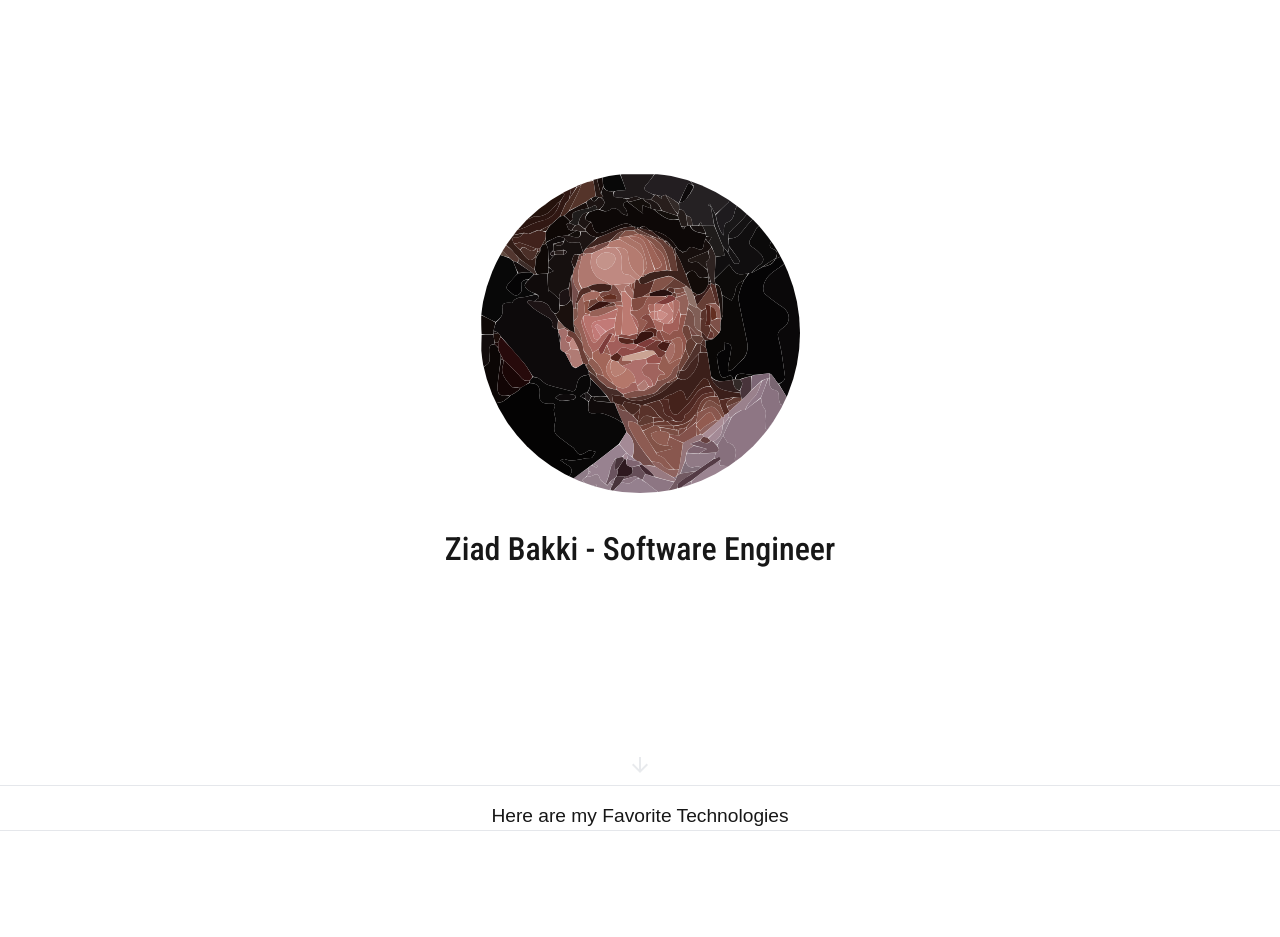
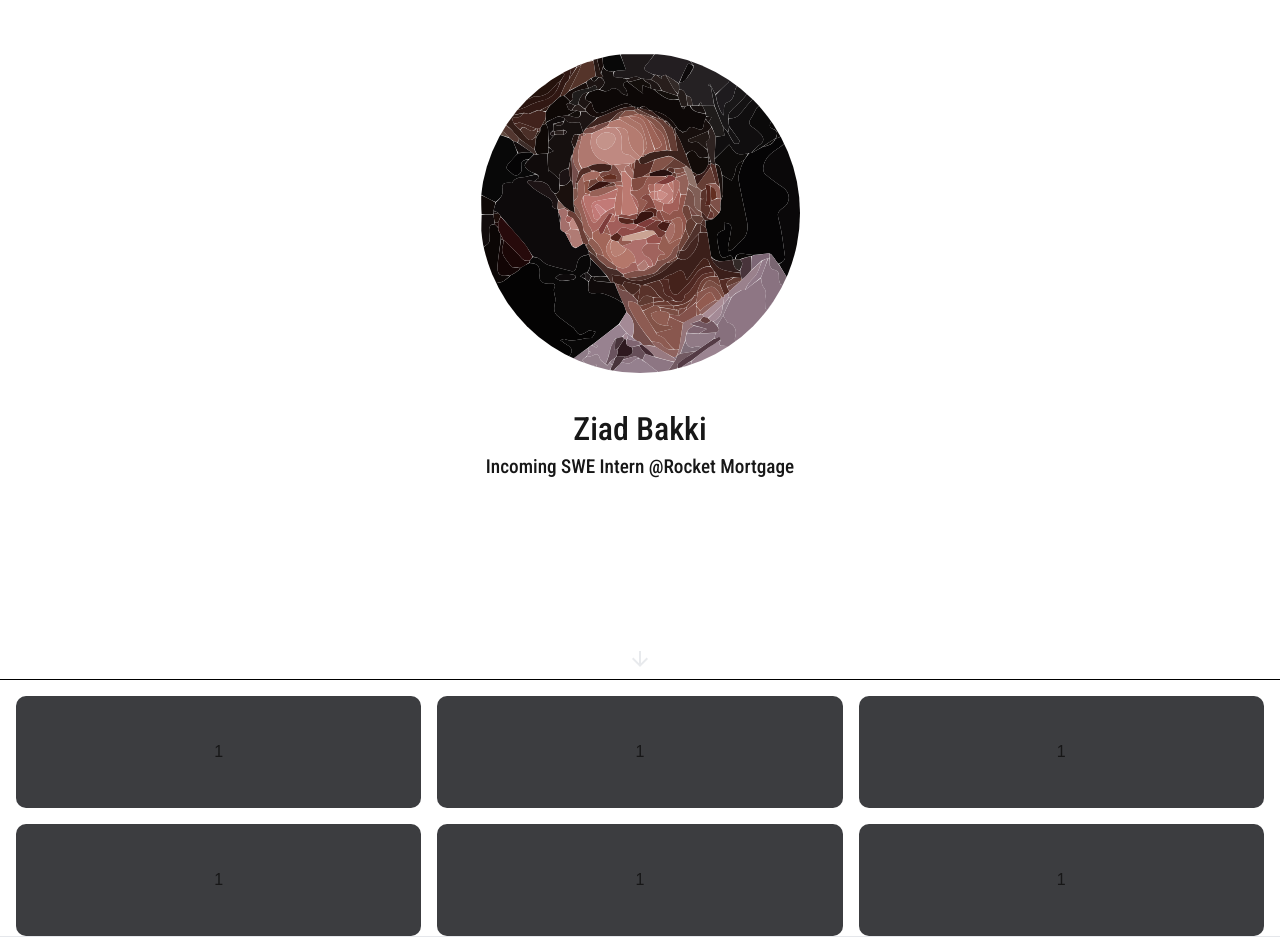
Before and after one commit to ziad-bakki/React-Portfolio, a Next.js app: page / in a window 1280 px wide. Before the commit the page ends 831 px from the top, so only its background shows below. Built offline with nearby package versions, Linux system fonts and the light colour scheme.

Commit message:
added technology boxes

```diff
--- a/src/app/globals.css
+++ b/src/app/globals.css
@@ -96,7 +96,8 @@ h1 {
 
 
 #hr1 {
-  width: 100vw
+  width: 100vw;
+
 }
 
 #hr2 {
@@ -107,10 +108,22 @@ h1 {
   display: flex;
   justify-content: center;
   align-items: center;
-  flex-direction: column;
+  text-align: center;
   margin-top: 1rem;
+  margin-left: 1rem;
+  margin-right: 1rem;
+  gap: 1rem;
 }
 
+#technologies .technology {
+  height: 7rem;
+  display: flex;
+  justify-content: center;
+  align-items: center;
+  text-align: center;
+  border-radius: 10px;
+  background-color: rgb(60, 61, 64);
+}
 
 p {
   font-size: 1.2rem;
--- a/src/app/page.tsx
+++ b/src/app/page.tsx
@@ -24,7 +24,8 @@ export default function Home() {
             marginBottom: "0.5em",
           }}
         />
-        Ziad Bakki - Software Engineer
+        Ziad Bakki
+        <p> Incoming SWE Intern @Rocket Mortgage</p>
 
       </h1>
       <img
@@ -33,10 +34,18 @@ export default function Home() {
         id="arrowdown"
         />
       </div>
-      <hr id="hr1"/>
+      <hr style={{backgroundColor:"black", height: "1px", border: "none"}} id="hr1"/>
       <div id="technologies">
-        <p>Here are my Favorite Technologies</p>
+        {/* <p>Here are my Favorite Technologies</p> */}
+        <div className="technology" style={{flex: 2, textAlign: "center"}}> 1</div>
+        <div className="technology" style={{flex: 2, textAlign: "center"}}> 1</div>
+        <div className="technology" style={{flex: 2, textAlign: "center"}}> 1</div>
 
+      </div>
+      <div id="technologies">
+        <div className="technology" style={{flex: 2, textAlign: "center"}}> 1</div>
+        <div className="technology" style={{flex: 2, textAlign: "center"}}> 1</div>
+        <div className="technology" style={{flex: 2, textAlign: "center"}}> 1</div>
       </div>
       <hr id="hr2"/>
       </main>
```
